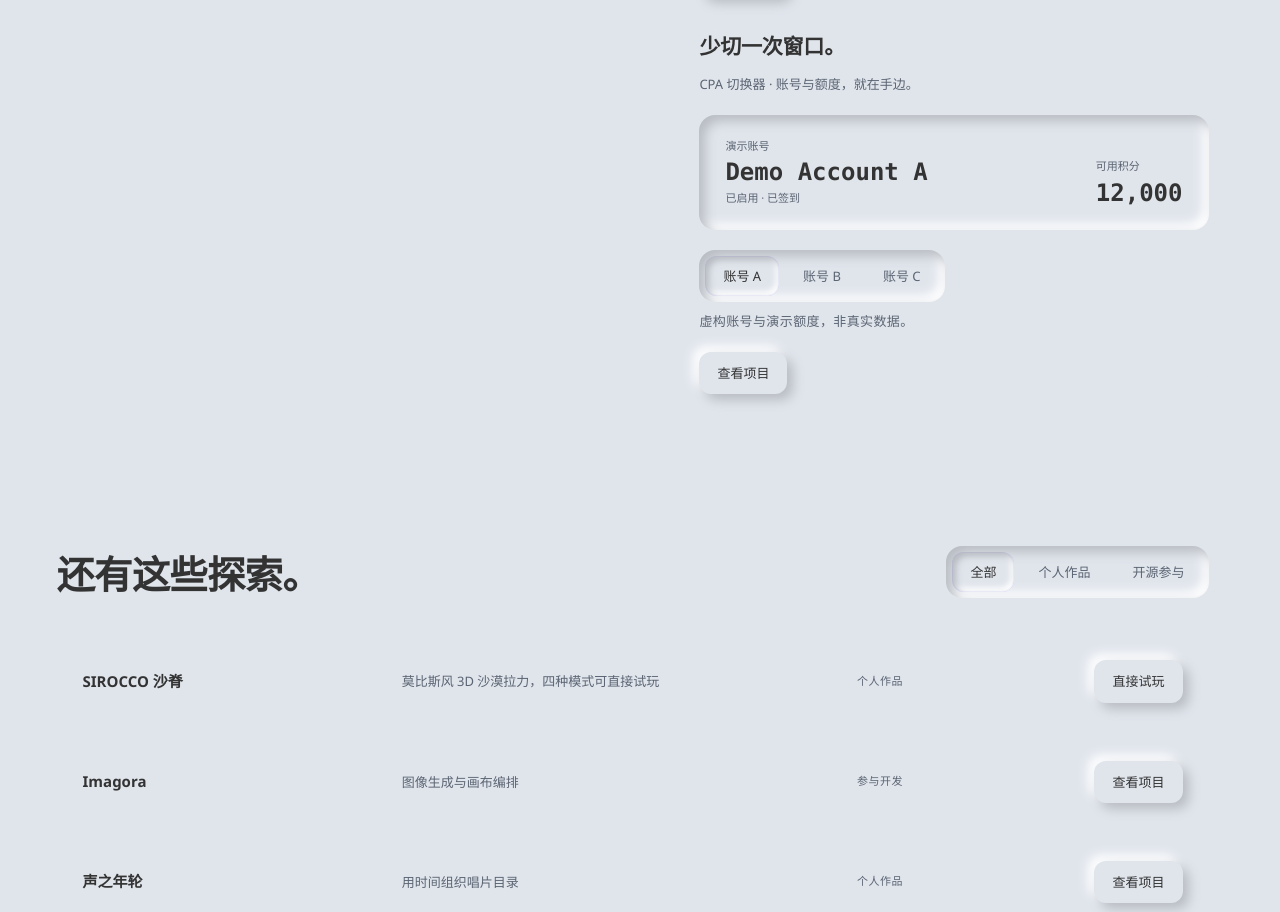
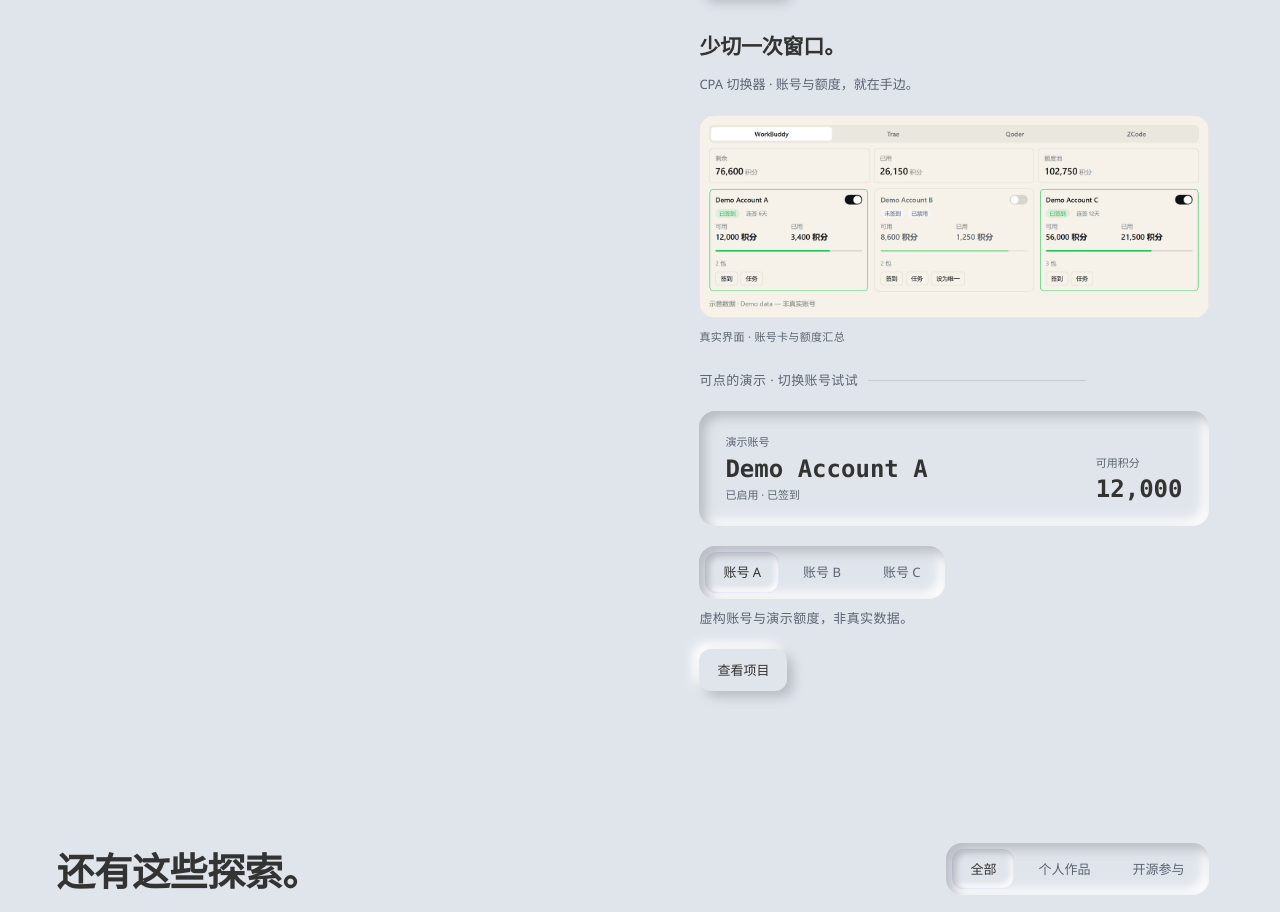
Before and after one commit to cslkkl/cslkkl.github.io, a plain HTML site: page index.html in a window 1280 px wide. Shown: the part 2600-3512 px from the top of the page. Drawn offline with Linux system fonts and the light colour scheme.

Commit message:
feat(site): show the CPA screenshot above its live demo

```diff
--- a/css/site.css
+++ b/css/site.css
@@ -674,3 +674,35 @@ h1, h2, h3, .play__copy > p, .head p { text-wrap: balance; }
 .readout strong, .dial__center strong, .minidial__center strong, .row .credit { font-variant-numeric: tabular-nums; }
 /* 长列表最后一项不带分隔线 */
 .row:last-child { margin-bottom: 0; }
+
+/* ---------------------------------------------------------------- 作品区截图 */
+
+.shot { margin: 0 0 22px; display: grid; gap: 10px; }
+.shot__zoom { display: block; width: 100%; padding: 0; border-radius: var(--r-md); }
+.shot img {
+  width: 100%;
+  height: auto;
+  border-radius: var(--r-md);
+  display: block;
+}
+.shot figcaption {
+  font-size: 11px;
+  color: var(--muted);
+  letter-spacing: 0.03em;
+}
+/* 演示区的分隔标签：把"真实截图"和"可点演示"明确分开 */
+.demo-label {
+  margin: 0 0 12px;
+  font-size: 11px;
+  color: var(--muted);
+  letter-spacing: 0.03em;
+  display: flex;
+  align-items: center;
+  gap: 10px;
+}
+.demo-label::after {
+  content: "";
+  flex: 1;
+  height: 1px;
+  background: rgba(184, 188, 194, 0.6);
+}
--- a/index.html
+++ b/index.html
@@ -198,6 +198,17 @@
             <h3 id="cpa-title">少切一次窗口。</h3>
             <p>CPA 切换器 · 账号与额度，就在手边。</p>
 
+            <figure class="shot">
+              <button class="screen shot__zoom" type="button"
+                      data-zoom="assets/cpa.png"
+                      data-zoom-alt="CPA 切换器真实界面：账号卡、额度与签到状态"
+                      aria-label="放大查看 CPA 切换器的真实界面">
+                <img src="assets/cpa.png" alt="CPA 切换器真实界面：账号卡、额度与签到状态" loading="lazy" decoding="async">
+              </button>
+              <figcaption>真实界面 · 账号卡与额度汇总</figcaption>
+            </figure>
+
+            <p class="demo-label">可点的演示 · 切换账号试试</p>
             <div class="readout readout--cpa">
               <div>
                 <small>演示账号</small>
```
